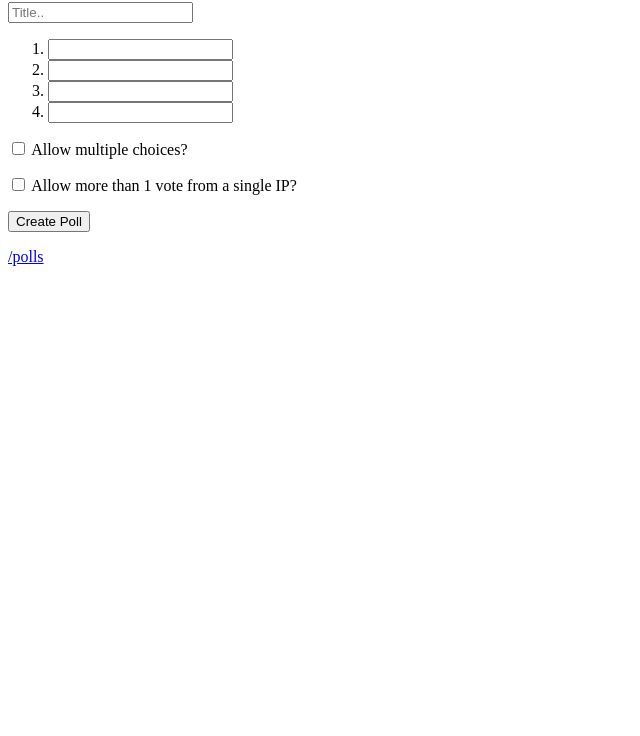
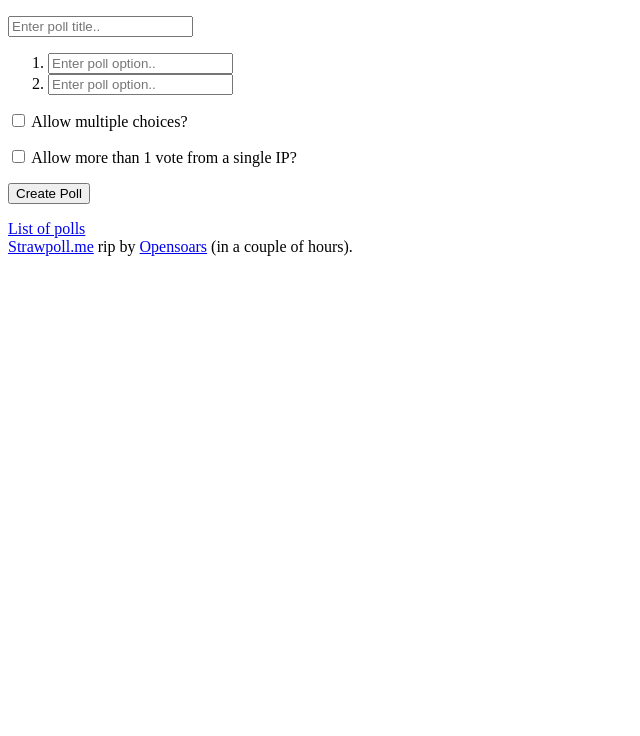
Before and after one commit to opensoars/poll, a website: page public/index.html in a window 1280 px wide. Shown: the part 64-800 px from the top of the page, without its empty margins (0-640 px from the left). Drawn offline with Linux system fonts and the light colour scheme.

Commit message:
Better HTML structure, small readme fix

```diff
--- a/public/index.html
+++ b/public/index.html
@@ -1,15 +1,19 @@
+<!DOCTYPE html><html><head>
+  <title>Poll</title>
+
+</head><body>
+
+  <header>
     <h1>Strawpoll</h1>
+  </header>
 
-
+  <section id='main'>
     <div id='pollForm'>
-
-  <p><input type='text' id='titleInp' placeholder='Title..'></p>
+      <p><input type='text' id='titleInp' placeholder='Enter poll title..'></p>
 
       <ol id='optionList'>
-    <li> <input type='text'> </li>
-    <li> <input type='text'> </li>
-    <li> <input type='text'> </li>
-    <li> <input type='text'> </li>
+        <li> <input type='text' placeholder='Enter poll option..'> </li>
+        <li> <input type='text' placeholder='Enter poll option..'> </li>
       </ol>
 
       <p>
@@ -23,9 +27,22 @@
       </p>
 
       <p><button id='createBtn'>Create Poll</button></p>
+    </div> <!-- /#pollForm -->
+  </section> <!-- /#main -->
 
-</div> <!-- /pollForm -->
 
-<a href='/polls'>/polls</a>
+  <section id='links'>
+    <a href='/polls'>List of polls</a>
+  </section>
 
+
+  <footer>
+    <a href='http://strawpoll.me'>Strawpoll.me</a>
+    rip by
+    <a href='http://opensoars.github.io'>Opensoars</a> (in a couple of hours).
+  </footer>
+
+  <!-- JS -->
   <script src='js/app.js'></script>
+
+</body></html>
```
Also changed, not shown: lib/handlers/lib/get_polls.js (+6 -1 lines), lib/handlers/lib/get_polls_by_id.js (+6 -1 lines), lib/handlers/lib/post_polls.js (+8 -1 lines), README.md. Lines whose indentation alone changed are shown as unchanged.
